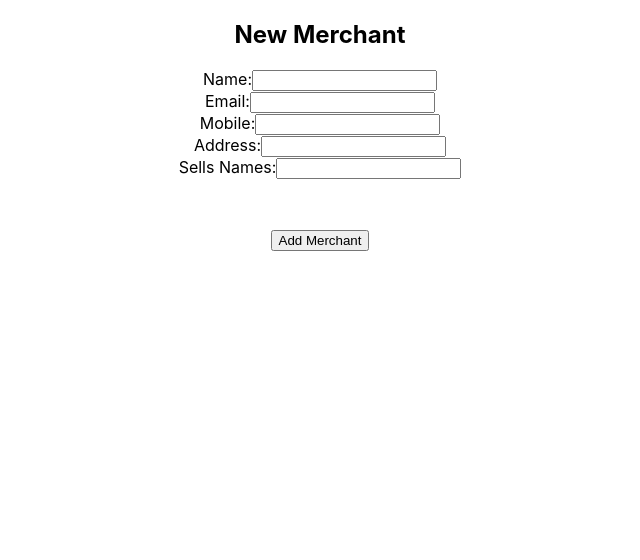
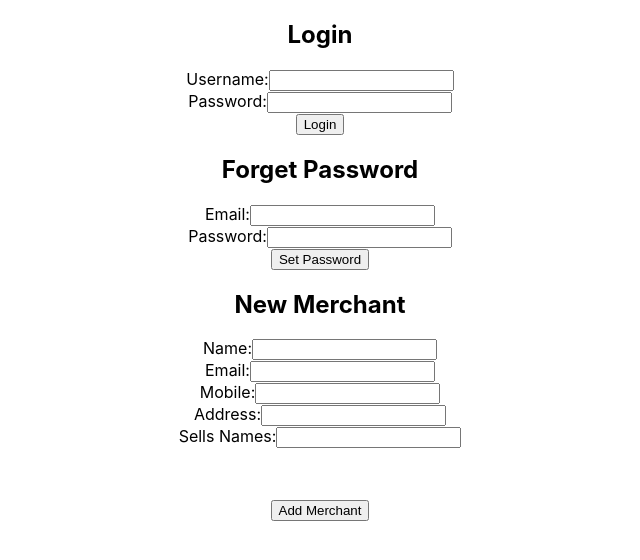
Before and after one commit to shubhamlokhande2147/MerchantHub, a React (Create React App) app in the folder MH_React/merchantapp/: page / in a window 1280 px wide. Shown: the top 560 px of the page, without its empty margins (320-960 px from the left). Built offline with nearby package versions, Linux system fonts and the light colour scheme.

Commit message:
Update App.js

```diff
--- a/MH_React/merchantapp/src/App.js
+++ b/MH_React/merchantapp/src/App.js
@@ -14,8 +14,8 @@ function App() {
 
 
 
-     {/* <Login/>
-     <ForgetPass/> */}
+     <Login/>
+     <ForgetPass/>
      <NewMerchant/>
 
 
```
